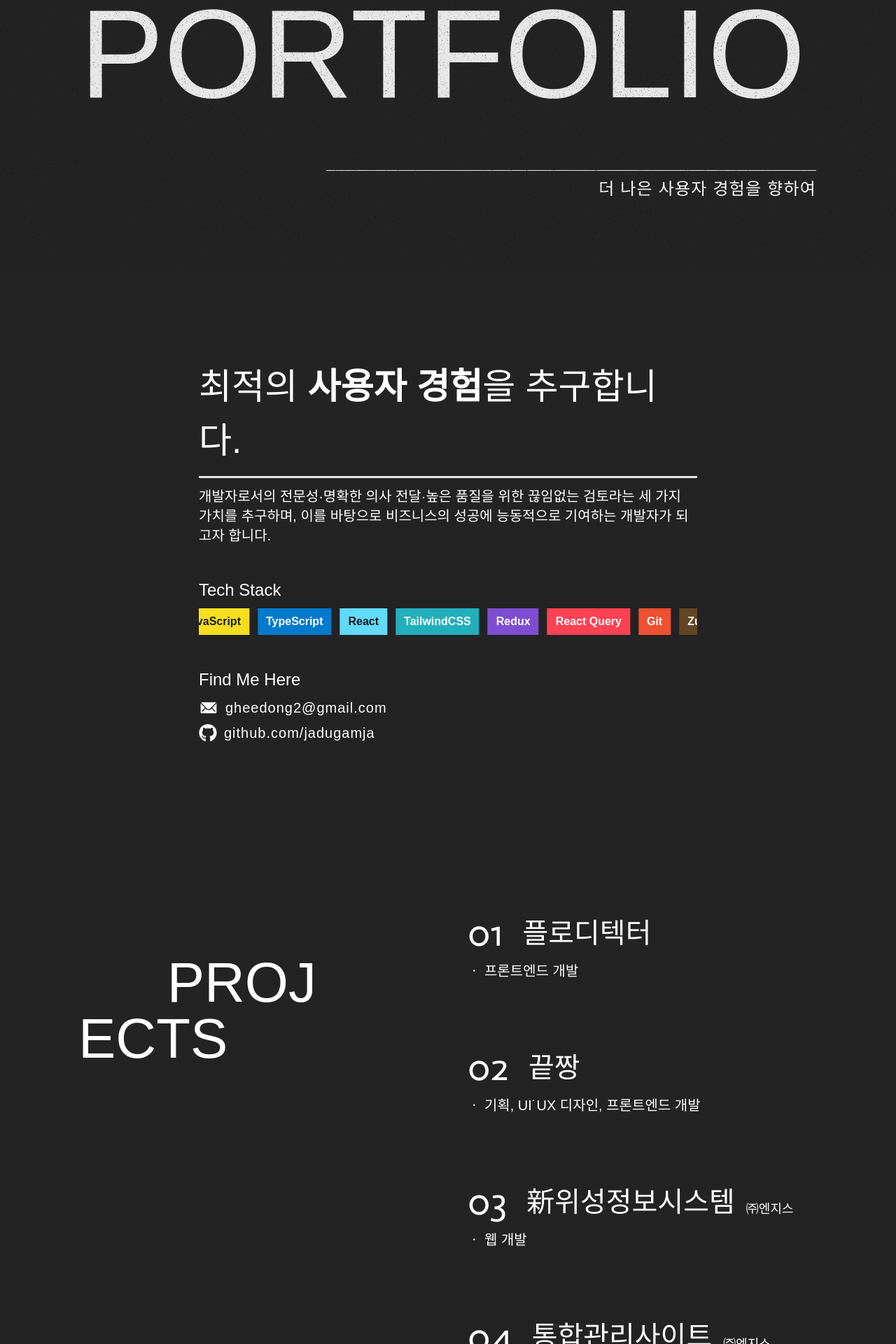
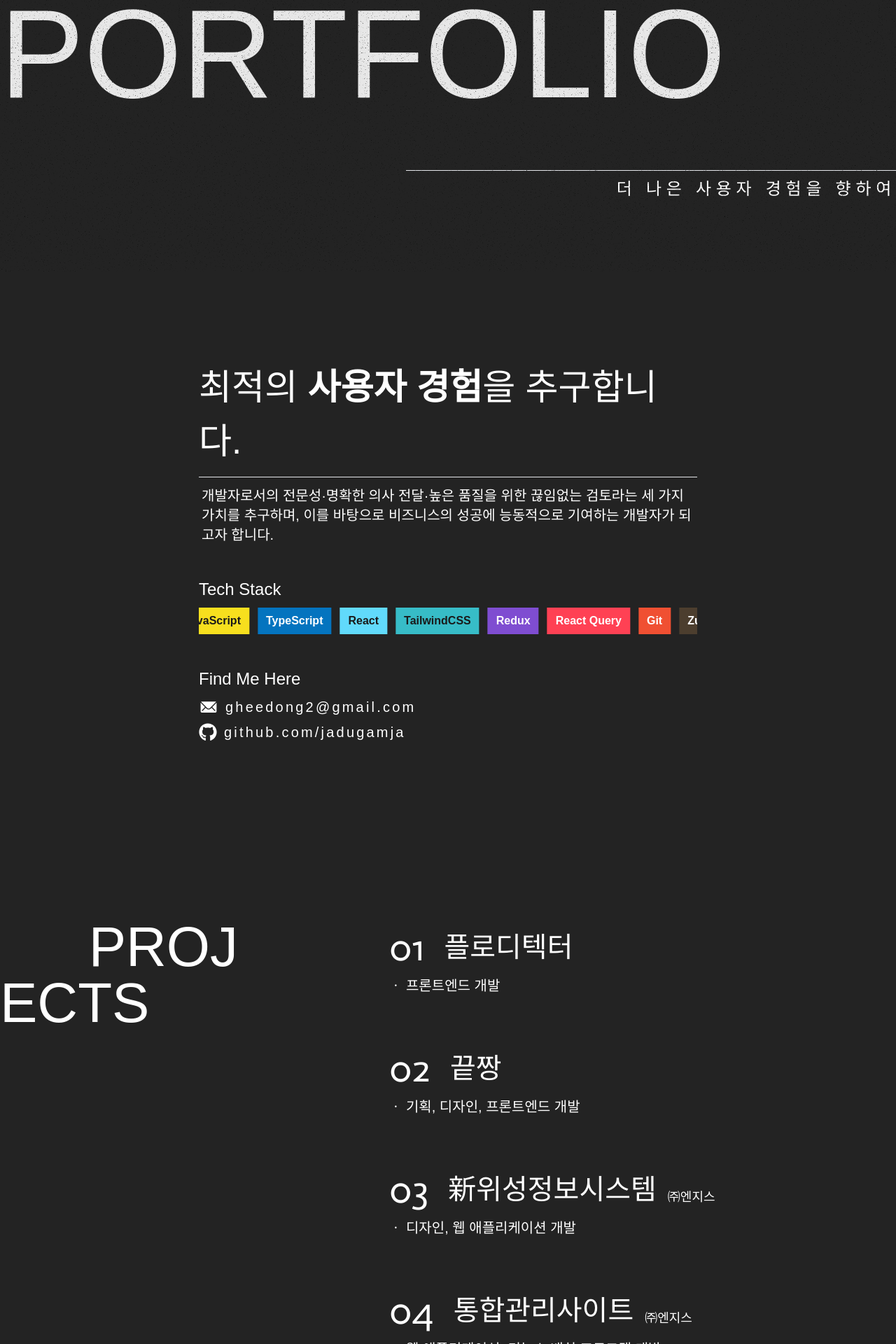
Before and after one commit to jadugamja/portfolio_2024, a React (Vite) app: page / in a window 1280 px wide. Shown: the part 412-2332 px from the top of the page at 70% size. Built offline with nearby package versions, Linux system fonts and the light colour scheme; a web font is replaced by a local one.

Commit message:
Design: Intro, Profile, ProjectList 섹션의 스타일 일부 수정

```diff
--- a/src/sections/Intro.tsx
+++ b/src/sections/Intro.tsx
@@ -6,10 +6,7 @@ const Intro = forwardRef<HTMLDivElement, React.HTMLAttributes<HTMLDivElement>>(
   ({ className, ...props }, ref) => {
     return (
       <section
-        className={cn(
-          'flex-col-center-center w-full min-h-dvh px-[7.125rem]',
-          className
-        )}
+        className={cn('flex-col-center-center w-full min-h-dvh', className)}
         ref={ref}
         {...props}
       >
@@ -18,7 +15,7 @@ const Intro = forwardRef<HTMLDivElement, React.HTMLAttributes<HTMLDivElement>>(
         </h1>
         <div className="relative flex flex-col items-end w-full -bottom-[12vh]">
           <hr className="w-[43.75rem] h-[0.063rem] bg-neutral-5" />
-          <p className="text-2xl mt-[0.625rem] tracking-wider">
+          <p className="text-2xl mt-[0.625rem] tracking-[0.42rem]">
             더 나은 사용자 경험을 향하여
           </p>
         </div>
--- a/src/sections/Profile.tsx
+++ b/src/sections/Profile.tsx
@@ -7,13 +7,13 @@ import { IoIosMail } from 'react-icons/io';
 const skills = [
   { name: 'Next', bgColor: '#585858' },
   { name: 'JavaScript', bgColor: '#F7DF1E', color: '#1a1a1a' },
-  { name: 'TypeScript', bgColor: '#007ACC' },
+  { name: 'TypeScript', bgColor: '#0474BF' },
   { name: 'React', bgColor: '#61DAFB', color: '#1a1a1a' },
-  { name: 'TailwindCSS', bgColor: '#21AFBB' },
+  { name: 'TailwindCSS', bgColor: '#37BCC7', color: '#1a1a1a' },
   { name: 'Redux', bgColor: '#7F4DD1' },
   { name: 'React Query', bgColor: '#FF4154' },
   { name: 'Git', bgColor: '#F05032' },
-  { name: 'Zustand', bgColor: '#624522' }
+  { name: 'Zustand', bgColor: '#4C3E2E' }
 ];
 
 const Profile = forwardRef<
@@ -31,8 +31,8 @@ const Profile = forwardRef<
           <h2 className="text-[3.2rem] font-[350]">
             최적의 <span className="font-bold">사용자 경험</span>을 추구합니다.
           </h2>
-          <hr className="w-full h-[0.188rem] bg-neutral-5 my-3" />
-          <p className="text-xl font-extralight flex flex-col">
+          <hr className="w-full my-3" />
+          <p className="text-xl font-extralight flex flex-col px-1">
             개발자로서의 전문성{`·`}명확한 의사 전달{`·`}높은 품질을 위한
             끊임없는 검토라는 세 가지 가치를 추구하며, 이를 바탕으로 비즈니스의
             성공에 능동적으로 기여하는 개발자가 되고자 합니다.
@@ -92,7 +92,7 @@ const Profile = forwardRef<
               >
                 <IoIosMail fontSize="1.75rem" />
               </motion.span>
-              <span className="text-xl font-extralight tracking-wider">
+              <span className="text-xl font-extralight tracking-[0.2rem]">
                 gheedong2@gmail.com
               </span>
             </a>
@@ -106,7 +106,7 @@ const Profile = forwardRef<
               >
                 <FaGithub fontSize="1.625rem" />
               </motion.span>
-              <span className="text-xl font-extralight tracking-wider">
+              <span className="text-xl font-extralight tracking-[0.2rem]">
                 github.com/jadugamja
               </span>
             </a>
--- a/src/sections/ProjectList.tsx
+++ b/src/sections/ProjectList.tsx
@@ -5,30 +5,30 @@ const projects = [
   },
   {
     name: '끝짱',
-    role: '기획, UI˙UX 디자인, 프론트엔드 개발'
+    role: '기획, 디자인, 프론트엔드 개발'
   },
   {
     name: '新위성정보시스템',
     company: '㈜엔지스',
-    role: '웹 개발'
+    role: '디자인, 웹 애플리케이션 개발'
   },
   {
     name: '통합관리사이트',
     company: '㈜엔지스',
-    role: '기획, UI˙UX 디자인, 프론트엔드 개발'
+    role: '웹 애플리케이션, 리눅스 배치 프로그램 개발'
   }
 ];
 
 const ProjectList = () => {
   return (
-    <section className="flex relative w-full min-h-dvh px-28 pt-[6.5rem] gap-x-[13.5rem]">
-      <h2 className="flex flex-col gap-y- basis-[21.25rem] font-dela-gothic-one text-[5rem] h-fit leading-none mt-[4.5rem]">
+    <section className="flex relative w-full min-h-dvh pt-[7.8rem] gap-x-[13.5rem]">
+      <h2 className="flex flex-col basis-[21.25rem] font-dela-gothic-one text-[5rem] h-fit leading-none">
         <span className="self-end">PROJ</span>
         <span className="self-start">ECTS</span>
       </h2>
-      <ul className="flex-grow flex flex-col gap-y-[5.2rem]">
+      <ul className="flex-grow flex flex-col gap-y-[4rem]">
         {projects.map(({ name, company, role }, index) => (
-          <li>
+          <li key={index}>
             <div className="flex items-center gap-x-7 last:gap-x-1">
               <span className="font-actor text-[3.375rem]">
                 {String(index + 1).padStart(2, '0')}
```
